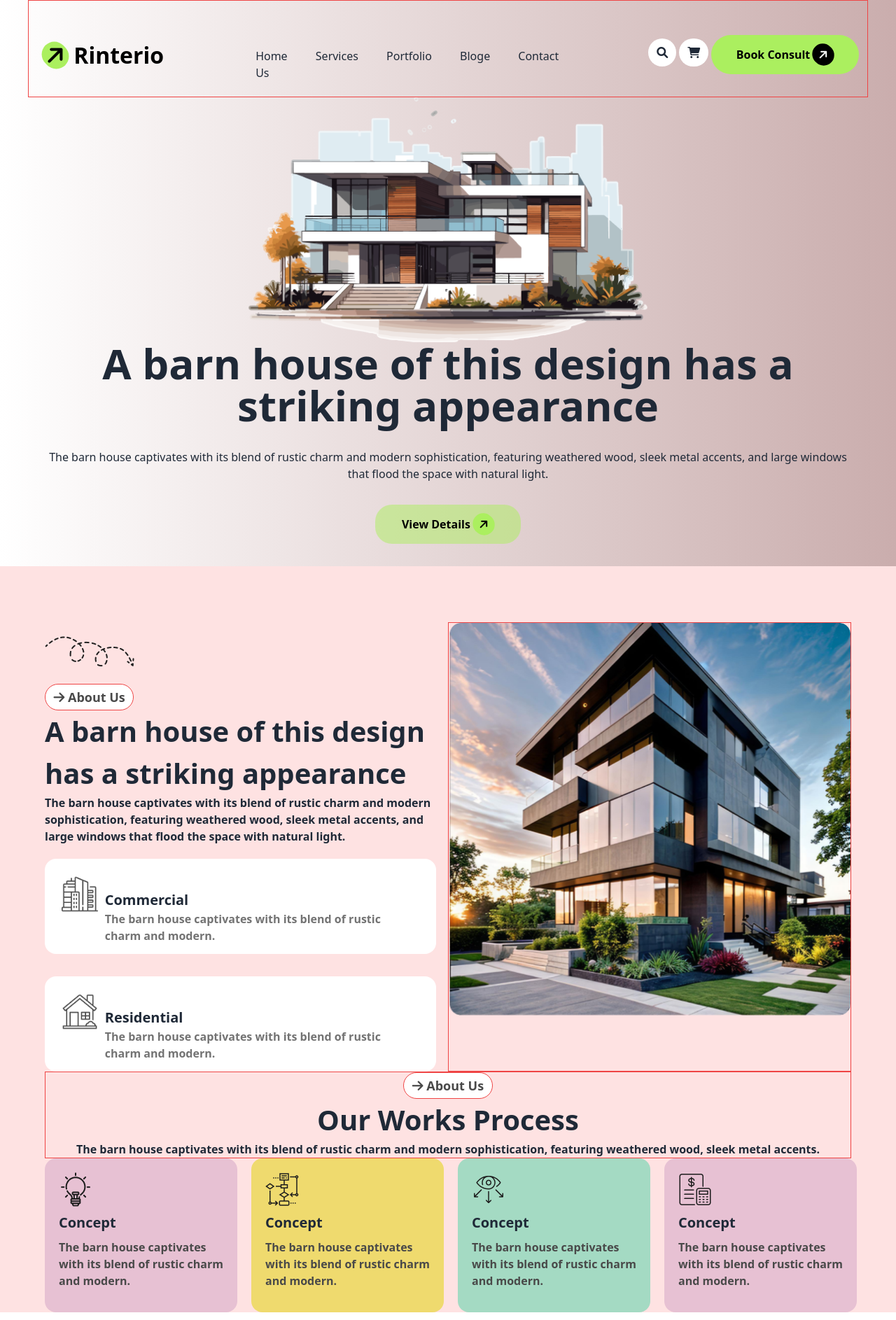
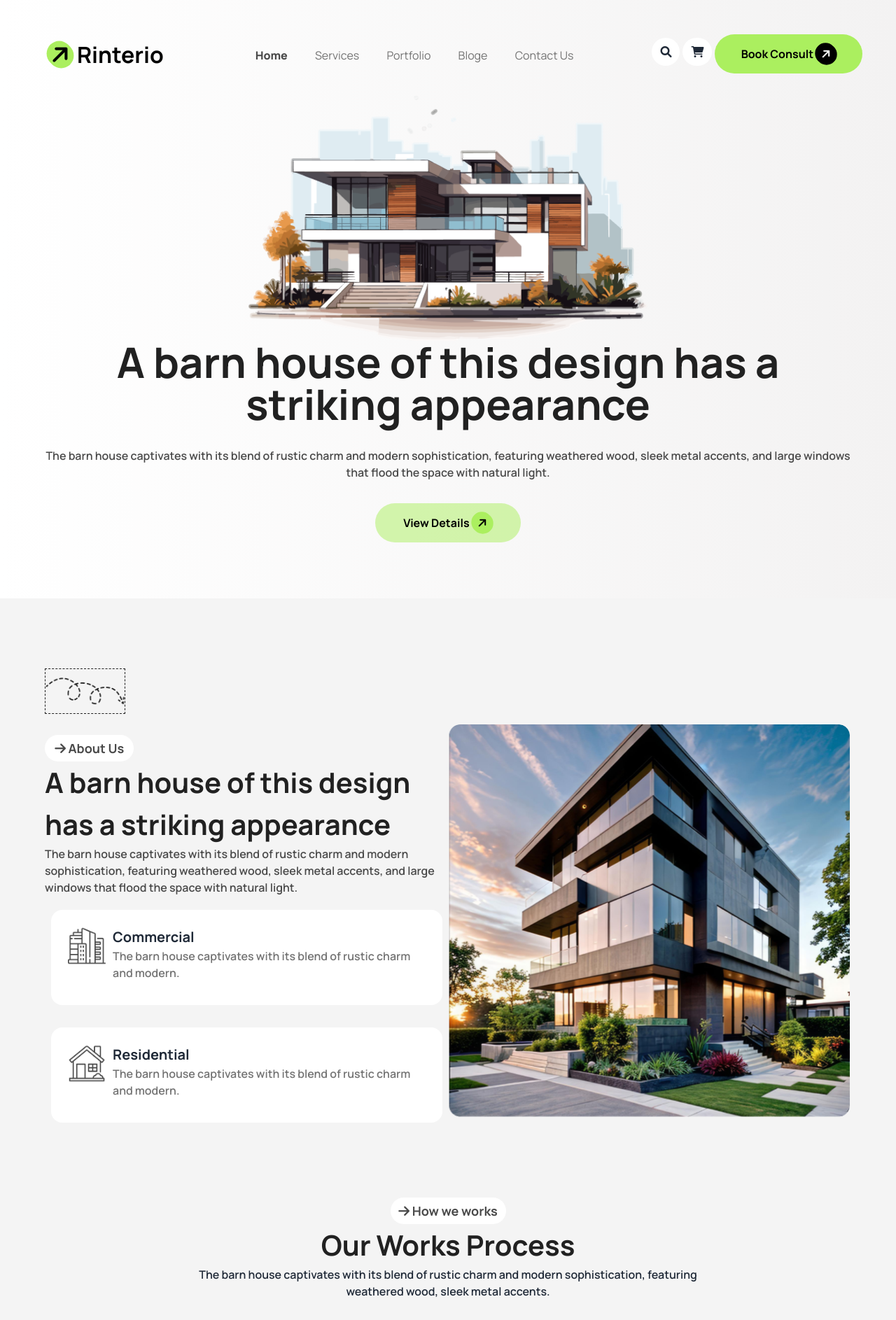
Before and after one commit to RejwanulIslam/assigment-3, a plain HTML site: page index.html in a window 1280 px wide. Shown: the top 1886 px of the page at 70% size. Drawn offline with nearby package versions, Linux system fonts and the light colour scheme.

Commit message:
full all section complete

```diff
--- a/index.html
+++ b/index.html
@@ -10,22 +10,42 @@
 
 <link href="https://cdn.jsdelivr.net/npm/daisyui@4.12.10/dist/full.min.css" rel="stylesheet" type="text/css" />
 <script src="https://cdn.tailwindcss.com"></script>
+
+
+<!-- font -->
+<link rel="preconnect" href="https://fonts.googleapis.com">
+<link rel="preconnect" href="https://fonts.gstatic.com" crossorigin>
+<link href="https://fonts.googleapis.com/css2?family=Manrope:wght@200..800&display=swap" rel="stylesheet">
+
+<style>
+    body{
+
+        font-family: "Manrope", sans-serif;
+  font-optical-sizing: auto;
+  font-weight: <weight>;
+  font-style: normal;
+
+    }
+</style>
+
+
+
 </head>
 <body class="max-w-[1440px] m-auto ">
-    <div class=" bg-gradient-to-r from-[#ffffff] to-[#caadad]">
+    <div class=" bg-gradient-to-r from-[#ffffff] to-[#f3f2f2]">
 
 
 <!-- nav bar -->
- <nav class=" flex border border-red-500 max-w-[1200px] mx-auto">
+ <nav class=" flex  max-w-[1185px] mx-auto justify-between ">
          <div class="mt-[10px]">
         <button class="mt-8 mb-8  px-5 py-3 rounded-2xl text-black font-bold  h-14 rounded-3xl m-auto text-[32px]"> <i class="fa-solid fa-arrow-right -rotate-45 rounded-full bg-[#abef5f] p-1"></i> Rinterio</button>
          </div>
-        <div class="mt-[67px] max-w-[449px] ml-[111px] hidden lg:inline">
-            <a href="#" class="">Home</a>
-            <a href="#" class="ml-9">Services</a>
-            <a href="#" class="ml-9">Portfolio </a>
-            <a href="#" class="ml-9">Bloge</a>
-            <a href="#" class="ml-9">Contact Us</a>
+        <div class="mt-[67px] max-w-[459px] ml-[111px] hidden lg:inline">
+            <a href="#" class="text-[#494949] text-[16px] font-[800]">Home</a>
+            <a href="#" class="ml-9 text-[#737373] text-[16px] font-[400]">Services</a>
+            <a href="#" class="ml-9 text-[#737373] text-[16px] font-[400]">Portfolio </a>
+            <a href="#" class="ml-9 text-[#737373] text-[16px] font-[400]">Bloge</a>
+            <a href="#" class="ml-9  text-[#737373] text-[16px] font-[400]">Contact Us</a>
 
         </div>
 
@@ -41,16 +61,16 @@
 
 
 <!-- -------------------------drop-down <i class="fa-solid fa-list"></i> -->
-         <section class="mt-16 ml-[180px] md:hidden">
+         <section class="mt-[60px] mr-2 md:hidden">
 
             <div class="dropdown dropdown-end">
-                <div tabindex="0"> <i class="fa-solid fa-list"></i></div>
-                <ul tabindex="0" class="dropdown-content menu bg-base-100 rounded-box z-[1] w-52 p-2 shadow bg-red-300">
-                    <a href="#">Home</a>
-                    <a href="#" class="">Services</a>
-                    <a href="#" class="">Portfolio </a>
-                    <a href="#" class="">Bloge</a>
-                    <a href="#" class="">Contact Us</a>
+                <div tabindex="0"> <i class="fa-solid fa-list p-3 bg-[#ffffff] rounded-full"></i></div>
+                <ul tabindex="0" class="dropdown-content menu bg-base-100 rounded-box z-[1] w-52 p-2 shadow bg-[#f1f0f0]">
+                    <a href="#" class="text-[#494949] text-[16px] font-[800]">Home</a>
+                    <a href="#" class="text-[#737373] text-[16px] font-[400]">Services</a>
+                    <a href="#" class="text-[#737373] text-[16px] font-[400]">Portfolio </a>
+                    <a href="#" class="text-[#737373] text-[16px] font-[400]">Bloge</a>
+                    <a href="#" class="text-[#737373] text-[16px] font-[400]">Contact Us</a>
                 </ul>
               </div>
 
@@ -78,10 +98,10 @@
              <img class="m-auto" src="resos/banner.png">
         </div>
         <div class="">
-            <h1 class="font-bold text-6xl text-center">A barn house of this design has a <br> striking appearance</h1>
-            <p class="mt-8 text-center">The barn house captivates with its blend of rustic charm and modern sophistication, featuring weathered wood, sleek metal accents, and large windows that flood the space with natural light.</p>
+            <h1 class="font-bold text-6xl text-center text-[#212121]">A barn house of this design has a <br> striking appearance</h1>
+            <p class="mt-8 text-center font-semibold text-[#494949]">The barn house captivates with its blend of rustic charm and modern sophistication, featuring weathered wood, sleek metal accents, and large windows that flood the space with natural light.</p>
             <div class="w-52 mx-auto">
-            <button class="mt-8 mb-8 bg-[#abef5f80] px-5 py-3 rounded-2xl text-black font-bold w-52 h-14 rounded-3xl m-auto ">View Details <i class="fa-solid fa-arrow-right -rotate-45 rounded-full bg-[#ABEF5F]  p-2"></i> </button>
+            <button class="mt-8 mb-20 bg-[#abef5f80] px-5 py-3 rounded-2xl text-black font-bold w-52 h-14 rounded-[32px] m-auto ">View Details <i class="fa-solid fa-arrow-right -rotate-45 rounded-full bg-[#ABEF5F]  p-2"></i> </button>
         </div>
         </div>
         </div>
@@ -91,55 +111,59 @@
 
     <!-- We design thoughtful, liveable spaces   -->
 
-<section class="bg-red-100">
-    <section class=" md:flex  max-w-6xl border-red-500 m-auto">
+<section class="bg-[#f4f4f4]">
+    <section class=" md:flex  max-w-6xl b m-auto">
 
-            <div class= "pt-[100px] md:w-1/2">
-                <div class="mb-6"><img src="resos/Vector.png"></div>
+            <div class= "pt-[100px] md:w-1/2  ">
+                <div class="hidden lg:inline-block  mb-6 border border-dashed w-[115px] h-[65px] pt-3 border-[#212121]"><img src="resos/Vector.png"></div>
 
              <div >
-                <div >
+                <div class="text-center lg:text-start">
 
                     <div>
-                        <button class="w-[127.38px] h-[38.03px]  rounded-[24px] bg-[#ffffff] text-[#494949] border border-red-500 font-bold text-lg text-center "> <i class="fa-solid fa-arrow-right"></i> About Us</button>
+                        <button class="w-[127.38px] h-[38.03px]  rounded-[24px] bg-[#ffffff] text-[#494949]   font-bold text-lg text-center "> <i class="fa-solid fa-arrow-right"></i> About Us</button>
                     </div>
 
 
-                    <h1 class="text-[40px] font-bold " >A barn house of this design has a striking appearance</h1>
-                <p class="text-[16] font-semibold">The barn house captivates with its blend of rustic charm and modern sophistication, featuring weathered wood, sleek metal accents, and large windows that flood the space with natural light.</p>
+                    <h1 class="text-[40px] font-bold text-[#212121]" >A barn house of this design has a striking appearance</h1>
+                <p class="text-[16] font-semibold text-[#494949]">The barn house captivates with its blend of rustic charm and modern sophistication, featuring weathered wood, sleek metal accents, and large windows that flood the space with natural light.</p>
             </div>
-                <div class=" mt-5 flex h-[136px] max-w-[559px] bg-[#ffffff] gap-2.5	 rounded-[16px] p-6">
+            <div class="max-w-[335px] md:max-w-[559px] m-auto h-[154px] md:h-[136px]">
+                <div class=" mt-5 flex md:h-[136px] h-[154px] max-w-[335px] md:max-w-[559px] bg-[#ffffff] gap-2.5	 rounded-[16px] p-6  ">
                     <div> <img src="resos/commercial.png"></div>
-                    <div class="mt-5">
+                    <div class="">
                     <h1 class="font-bold text-[20px]">Commercial</h1>
                     <p class="text-[16px] font-semibold text-[#737373]">The barn house captivates with its blend of rustic charm and modern.</p>
                 </div>
                 </div>
-                <div class="  flex h-[136px] max-w-[559px] bg-[#ffffff] gap-2.5 mt-8	 rounded-[16px] p-6">
+                </div>
+                <div class="max-w-[335px] md:max-w-[559px] m-auto h-[154px] md:h-[136px]">
+                <div class="  flex h-[154px] md:h-[136px] max-w-[335px] md:max-w-[559px] bg-[#ffffff] gap-2.5 mt-8	 rounded-[16px] p-6 ">
                     <div><img src="resos/residential.png"></div>
-                    <div class="mt-5">
+                    <div class="">
                     <h1 class="font-bold text-[20px]">Residential</h1>
                     <p class="text-[16px] font-semibold text-[#737373]">The barn house captivates with its blend of rustic charm and modern.</p>
                 </div>
                 </div>
+                </div>
             </div>
         </div>
-            <div class=" md:w-1/2  border border-red-500 mt-20"><img src="resos/Rectangle.png"></div>
+            <div class=" md:w-1/2 mt-[24px] lg:mt-[180px]"><img src="resos/Rectangle.png"></div>
 
     </section>
 
 <!-- Our Works Process -->
 
-<section class="max-w-6xl m-auto">
- <div class="text-center border border-red-500 ">
+<section class="max-w-6xl m-auto mt-[107px] pb-[106px]">
+ <div class="text-center ">
 
-    <button class="w-[127.38px] h-[38.03px]  rounded-[24px] bg-[#ffffff] text-[#494949] border border-red-500 font-bold text-lg text-center "> <i class="fa-solid fa-arrow-right"></i> About Us</button>
-    <h1 class="text-[40px] font-bold">Our Works Process</h1>
-       <p class="text-[16] font-semibold">The barn house captivates with its blend of rustic charm and modern sophistication, featuring weathered wood, sleek metal accents.</p>
+    <button class="w-[165px] h-[38.03px]  rounded-[24px] bg-[#ffffff] text-[#494949]  font-bold text-lg text-center "> <i class="fa-solid fa-arrow-right"></i> How we works</button>
+    <h1 class="text-[40px] font-bold text-[#212121]">Our Works Process</h1>
+       <p class="text-[16] font-semibold">The barn house captivates with its blend of rustic charm and modern sophistication, featuring <br>weathered wood, sleek metal accents.</p>
 
 </div>
 
-<div class="grid md:grid-cols-4 gap-7 ">
+<div class="grid md:grid-cols-4 gap-7 mt-8">
 <!-- card-1 -->
 
 <div class="max-w-[355px] lg:w-[275px] h-[220px] bg-[#e7c1d3] rounded-[16px] m-auto">
@@ -185,7 +209,7 @@
    <div class="text-center">
     <button class="w-[246px] h-[38.03px]  rounded-[24px]  text-[#494949]  font-bold text-lg text-center bg-[#abef5f80]"> <i class="fa-solid fa-arrow-right"></i> Explore our Latest works</button>
 
-    <h1 class="text-[40px] font-bold mt-4">Our Latest Portfolio</h1>
+    <h1 class="text-[40px] font-bold mt-4  text-[#212121]">Our Latest Portfolio</h1>
     <p class="text-[16px] font-semibold mt-6">The barn house captivates with its blend of rustic charm and modern sophistication, featuring weathered wood, sleek metal accents.</p>
    </div>
    <div>
@@ -203,7 +227,7 @@
                     <h3 class="text-[24px] font-bold">Commercial</h3>
                     <p class="text-[16px] font-semibold text-[#737373]">The barn house captivates with its blend of rustic charm and modern. The barn house captivates with its blend of rustic charm and modern .</p>
 
-                    <div class=" border border-red-500">
+                    <div class=" ">
 
                     <button class=" text-start text-black font-bold w-52 rounded-3xl m-auto ">Explore More <i class="fa-solid fa-arrow-right -rotate-45 rounded-full  bg-[#abef5f80]    p-2"></i> </button>
                 </div>
@@ -238,7 +262,7 @@
                     <h3 class="text-[24px] font-bold">Commercial</h3>
                     <p class="text-[16px] font-semibold text-[#737373]">The barn house captivates with its blend of rustic charm and modern. </p>
 
-                    <div class=" border border-red-500">
+                    <div class=" ">
 
                     <button class=" text-start text-black font-bold w-52 rounded-3xl m-auto ">Explore More <i class="fa-solid fa-arrow-right -rotate-45 rounded-full  bg-[#abef5f80]    p-2"></i> </button>
                 </div>
@@ -268,7 +292,7 @@
 <section class="max-w-6xl m-auto">
 <div class="text-center">
     <button class="w-[164px] h-[38.03px]  rounded-[24px]  text-[#494949] border  font-bold text-lg text-center bg-[#c3ee9280] mt-[100px]"> <i class="fa-solid fa-arrow-right"></i> Let’s Connect</button>
-   <h1 class="text-[40px] font-bold mt-4">Let’s Discuss Next Project</h1>
+   <h1 class="text-[40px] font-bold mt-4  text-[#212121]">Let’s Discuss Next Project</h1>
    <p class="text-[16px] font-semibold text-[#494949] mt-6">The barn house captivates with its blend of rustic charm and modern sophistication, featuring weathered wood, sleek metal accents.</p>
 
 </div>
@@ -286,7 +310,7 @@
    </div>
    <div class="text-center">
 
-   <button class="mt-8 mb-8 bg-[#abef5f80] px-5 py-3 rounded-2xl text-black font-bold w-52 h-14 rounded-3xl m-auto w-[327px] md:w-[970px] ">Send Mail <i class="fa-solid fa-arrow-right -rotate-45 rounded-full bg-black text-white p-2"></i> </button>
+   <button class="mt-8 mb-8 bg-[#abef5f80] px-5 py-3 rounded-2xl text-black font-bold w-52 h-14 rounded-[32px] m-auto w-[327px] md:w-[970px] ">Send Mail <i class="fa-solid fa-arrow-right -rotate-45 rounded-full bg-black text-white p-2"></i> </button>
 </div>
 
 </section>
```
